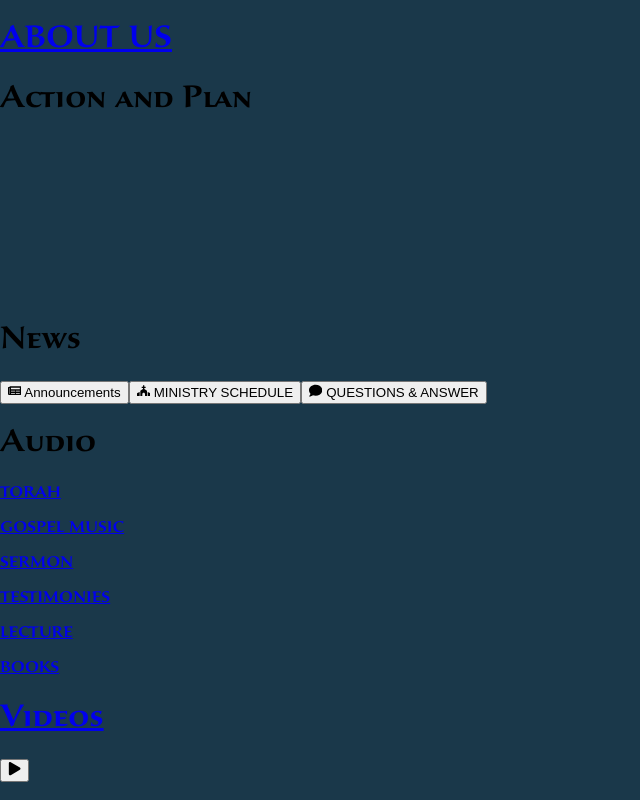
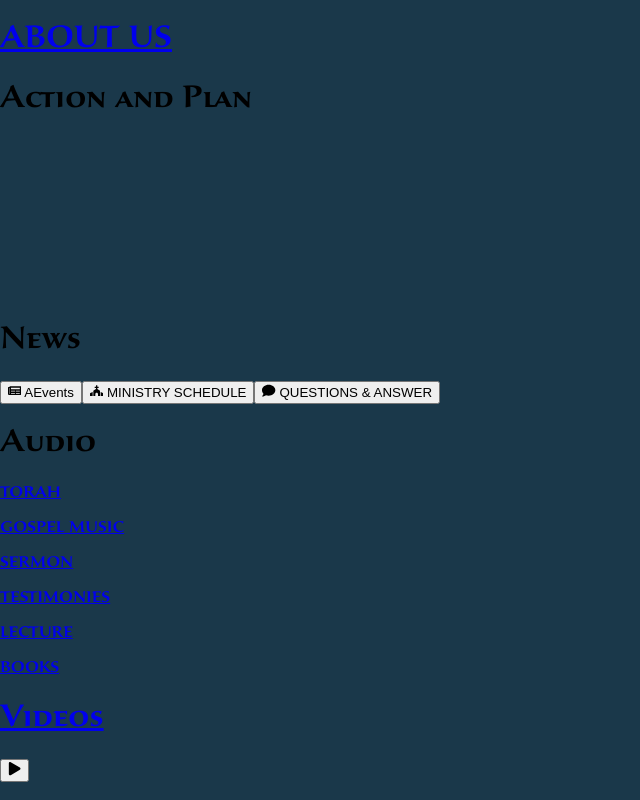
Before and after one commit to Baouldguyd/mowdmin, a React (Create React App) app: page /home in a window 1280 px wide. Shown: the top 800 px of the page, without its empty margins (0-640 px from the left). Built offline with nearby package versions, Linux system fonts and the light colour scheme.

Commit message:
Update News.jsx

```diff
--- a/src/Components/Sample/News.jsx
+++ b/src/Components/Sample/News.jsx
@@ -17,7 +17,7 @@ const News = () => {
         <div className='newsButtonDiv'>
 
           <Link to='/newspage' >
-            <button className='pixels'><FaNewspaper/>  Announcements </button>
+            <button className='pixels'><FaNewspaper/>  AEvents </button>
             </Link>
             <Link to='/ministryschedule' >
             <button><FaChurch/> MINISTRY SCHEDULE</button>
```
